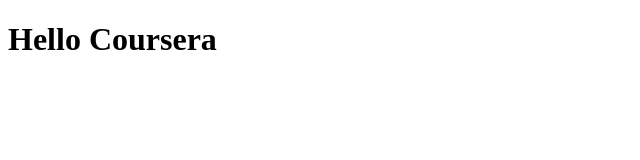
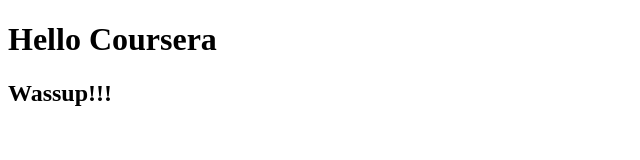
Before and after one commit to Infernus246/coursera-test, a plain HTML site: page site/index.html in a window 1280 px wide. Shown: the whole page, without its empty margins (0-640 px from the left). Drawn offline with Linux system fonts and the light colour scheme.

Commit message:
Wassup change

```diff
--- a/site/index.html
+++ b/site/index.html
@@ -5,5 +5,6 @@
 </head>
 <body>
     <h1>Hello Coursera</h1>
+    <h2>Wassup!!!</h2>
 </body>
 </html>
```
